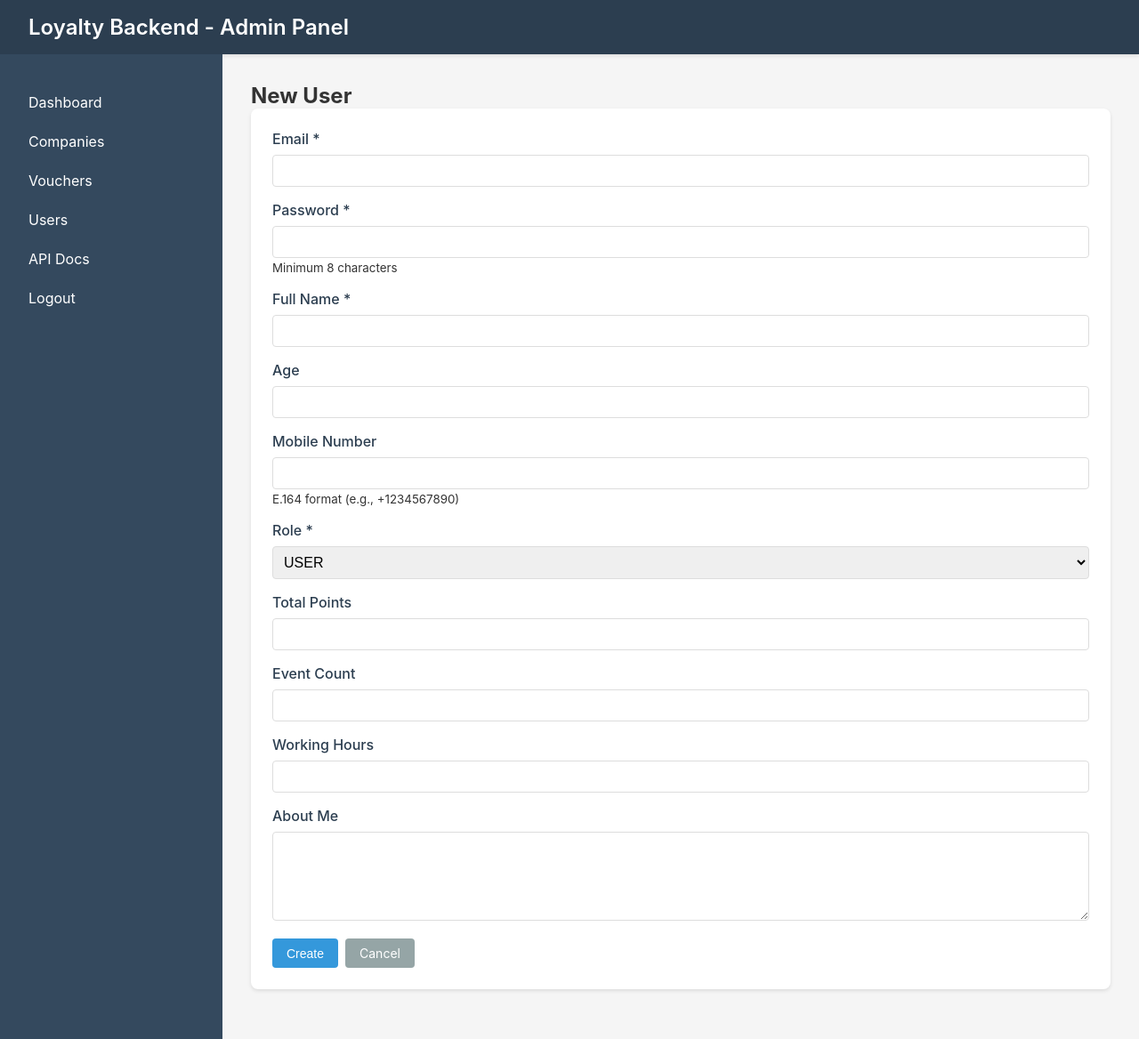
After one commit to Gandobilis/loyalty-backend, a Spring Boot app: page /admin/users/new in a window 1280 px wide. The commit adds this page. Shown: the whole page at 89% size. Run offline with Spring Boot 4, Linux system fonts and the light colour scheme; a user stored in the database is signed in; some of the project's set-up classes (security, data sources, template engines, error pages and the like) are left out, and stand-ins take their place.

Commit message:
Add user CRUD functionality to admin panel
This commit implements full Create, Read, Update, Delete (CRUD) operations for user management in the admin panel:

- Created UserFormDTO for handling user form data with all user fields
- Added createUser() and updateUser() methods to AdminService with password encryption and email uniqueness validation
- Created admin/users/form.html template with separate forms for creating and editing users
- Added controller methods (newUserForm, createUser, editUserForm, updateUser, deleteUser) to AdminViewController
- Updated admin/users/list.html with New User button, Edit/Delete action buttons, and confirmation dialog for deletions

The implementation follows the existing patterns used for voucher and company CRUD operations, ensuring consistency across the admin panel.

🤖 Generated with [Claude Code](https://claude.com/claude-code)

Co-Authored-By: Claude <noreply@anthropic.com>

```diff
--- a/src/main/java/com/multi/loyaltybackend/controller/AdminViewController.java
+++ b/src/main/java/com/multi/loyaltybackend/controller/AdminViewController.java
@@ -2,6 +2,9 @@ package com.multi.loyaltybackend.controller;
 
 import com.multi.loyaltybackend.company.model.Company;
 import com.multi.loyaltybackend.company.service.CompanyService;
+import com.multi.loyaltybackend.dto.UserFormDTO;
+import com.multi.loyaltybackend.model.Role;
+import com.multi.loyaltybackend.model.User;
 import com.multi.loyaltybackend.service.AdminService;
 import com.multi.loyaltybackend.voucher.dto.VoucherRequest;
 import com.multi.loyaltybackend.voucher.model.Voucher;
@@ -193,4 +196,94 @@ public class AdminViewController {
         model.addAttribute("users", adminService.getAllUsers());
         return "admin/users/list";
     }
+
+    @GetMapping("/users/new")
+    public String newUserForm(Model model) {
+        model.addAttribute("user", new UserFormDTO());
+        return "admin/users/form";
+    }
+
+    @PostMapping("/users/new")
+    public String createUser(@ModelAttribute UserFormDTO userForm, RedirectAttributes redirectAttributes) {
+        try {
+            adminService.createUser(userForm);
+            redirectAttributes.addFlashAttribute("successMessage", "User created successfully!");
+            return "redirect:/admin/users";
+        } catch (Exception e) {
+            redirectAttributes.addFlashAttribute("errorMessage", "Error creating user: " + e.getMessage());
+            return "redirect:/admin/users/new";
+        }
+    }
+
+    @GetMapping("/users/edit/{id}")
+    public String editUserForm(@PathVariable Long id, Model model) {
+        try {
+            User user = adminService.getUserById(id) != null
+                    ? convertToUser(adminService.getUserById(id))
+                    : null;
+            if (user == null) {
+                model.addAttribute("errorMessage", "User not found");
+                return "admin/users/list";
+            }
+            UserFormDTO formDTO = UserFormDTO.builder()
+                    .id(user.getId())
+                    .email(user.getEmail())
+                    .fullName(user.getFullName())
+                    .age(user.getAge())
+                    .mobileNumber(user.getMobileNumber())
+                    .totalPoints(user.getTotalPoints())
+                    .eventCount(user.getEventCount())
+                    .workingHours(user.getWorkingHours())
+                    .aboutMe(user.getAboutMe())
+                    .role(user.getRole())
+                    .build();
+            model.addAttribute("user", formDTO);
+        } catch (Exception e) {
+            model.addAttribute("errorMessage", "Error loading user: " + e.getMessage());
+        }
+        return "admin/users/form";
+    }
+
+    @PostMapping("/users/edit/{id}")
+    public String updateUser(
+            @PathVariable Long id,
+            @ModelAttribute UserFormDTO userForm,
+            RedirectAttributes redirectAttributes) {
+        try {
+            adminService.updateUser(id, userForm);
+            redirectAttributes.addFlashAttribute("successMessage", "User updated successfully!");
+            return "redirect:/admin/users";
+        } catch (Exception e) {
+            redirectAttributes.addFlashAttribute("errorMessage", "Error updating user: " + e.getMessage());
+            return "redirect:/admin/users/edit/" + id;
+        }
+    }
+
+    @PostMapping("/users/delete/{id}")
+    public String deleteUser(@PathVariable Long id, RedirectAttributes redirectAttributes) {
+        try {
+            adminService.deleteUser(id);
+            redirectAttributes.addFlashAttribute("successMessage", "User deleted successfully!");
+        } catch (Exception e) {
+            redirectAttributes.addFlashAttribute("errorMessage", "Error deleting user: " + e.getMessage());
+        }
+        return "redirect:/admin/users";
+    }
+
+    /**
+     * Helper method to convert UserManagementDTO to User for form editing
+     */
+    private User convertToUser(com.multi.loyaltybackend.dto.UserManagementDTO userDTO) {
+        return User.builder()
+                .id(userDTO.getId())
+                .email(userDTO.getEmail())
+                .fullName(userDTO.getFullName())
+                .age(userDTO.getAge())
+                .mobileNumber(userDTO.getMobileNumber())
+                .totalPoints(userDTO.getTotalPoints())
+                .eventCount(userDTO.getEventCount())
+                .workingHours(userDTO.getWorkingHours())
+                .role(userDTO.getRole())
+                .build();
+    }
 }
--- /dev/null
+++ b/src/main/resources/templates/admin/users/form.html
@@ -0,0 +1,153 @@
+<!DOCTYPE html>
+<html xmlns:th="http://www.thymeleaf.org">
+<head>
+    <meta charset="UTF-8">
+    <meta name="viewport" content="width=device-width, initial-scale=1.0">
+    <title th:text="${user.id != null ? 'Edit User' : 'New User'} + ' - Admin Panel'">User Form</title>
+    <style th:replace="~{fragments/styles :: admin-styles}"></style>
+</head>
+<body>
+    <div class="header">
+        <h1>Loyalty Backend - Admin Panel</h1>
+    </div>
+
+    <div class="container">
+        <aside th:replace="~{fragments/sidebar :: sidebar}"></aside>
+
+        <main class="main-content">
+            <div th:if="${successMessage}" class="alert alert-success" th:text="${successMessage}"></div>
+            <div th:if="${errorMessage}" class="alert alert-error" th:text="${errorMessage}"></div>
+
+            <h2 th:text="${user.id != null ? 'Edit User' : 'New User'}">User Form</h2>
+
+            <div class="card">
+                <!-- Create form -->
+                <form th:if="${user.id == null}" th:action="@{/admin/users/new}" method="post">
+                    <div class="form-group">
+                        <label for="email-new">Email *</label>
+                        <input type="email" id="email-new" name="email" th:value="${user.email}" required>
+                    </div>
+
+                    <div class="form-group">
+                        <label for="password-new">Password *</label>
+                        <input type="password" id="password-new" name="password" minlength="8" required>
+                        <small>Minimum 8 characters</small>
+                    </div>
+
+                    <div class="form-group">
+                        <label for="fullName-new">Full Name *</label>
+                        <input type="text" id="fullName-new" name="fullName" th:value="${user.fullName}" required minlength="2" maxlength="100">
+                    </div>
+
+                    <div class="form-group">
+                        <label for="age-new">Age</label>
+                        <input type="number" id="age-new" name="age" th:value="${user.age}" min="0" max="150">
+                    </div>
+
+                    <div class="form-group">
+                        <label for="mobileNumber-new">Mobile Number</label>
+                        <input type="tel" id="mobileNumber-new" name="mobileNumber" th:value="${user.mobileNumber}" pattern="^\+?[1-9]\d{1,14}$">
+                        <small>E.164 format (e.g., +1234567890)</small>
+                    </div>
+
+                    <div class="form-group">
+                        <label for="role-new">Role *</label>
+                        <select id="role-new" name="role" required>
+                            <option value="USER" th:selected="${user.role == null || user.role.name() == 'USER'}">USER</option>
+                            <option value="ADMIN" th:selected="${user.role != null && user.role.name() == 'ADMIN'}">ADMIN</option>
+                        </select>
+                    </div>
+
+                    <div class="form-group">
+                        <label for="totalPoints-new">Total Points</label>
+                        <input type="number" id="totalPoints-new" name="totalPoints" th:value="${user.totalPoints}" min="0" value="0">
+                    </div>
+
+                    <div class="form-group">
+                        <label for="eventCount-new">Event Count</label>
+                        <input type="number" id="eventCount-new" name="eventCount" th:value="${user.eventCount}" min="0" value="0">
+                    </div>
+
+                    <div class="form-group">
+                        <label for="workingHours-new">Working Hours</label>
+                        <input type="number" id="workingHours-new" name="workingHours" th:value="${user.workingHours}" min="0" value="0">
+                    </div>
+
+                    <div class="form-group">
+                        <label for="aboutMe-new">About Me</label>
+                        <textarea id="aboutMe-new" name="aboutMe" maxlength="2000" th:text="${user.aboutMe}"></textarea>
+                    </div>
+
+                    <div class="actions">
+                        <button type="submit" class="btn btn-primary">Create</button>
+                        <a th:href="@{/admin/users}" class="btn btn-secondary">Cancel</a>
+                    </div>
+                </form>
+
+                <!-- Edit form -->
+                <form th:if="${user.id != null}" th:action="@{/admin/users/edit/{id}(id=${user.id})}" method="post">
+                    <div class="form-group">
+                        <label for="email-edit">Email *</label>
+                        <input type="email" id="email-edit" name="email" th:value="${user.email}" required>
+                    </div>
+
+                    <div class="form-group">
+                        <label for="password-edit">Password</label>
+                        <input type="password" id="password-edit" name="password" minlength="8">
+                        <small>Leave blank to keep current password</small>
+                    </div>
+
+                    <div class="form-group">
+                        <label for="fullName-edit">Full Name *</label>
+                        <input type="text" id="fullName-edit" name="fullName" th:value="${user.fullName}" required minlength="2" maxlength="100">
+                    </div>
+
+                    <div class="form-group">
+                        <label for="age-edit">Age</label>
+                        <input type="number" id="age-edit" name="age" th:value="${user.age}" min="0" max="150">
+                    </div>
+
+                    <div class="form-group">
+                        <label for="mobileNumber-edit">Mobile Number</label>
+                        <input type="tel" id="mobileNumber-edit" name="mobileNumber" th:value="${user.mobileNumber}" pattern="^\+?[1-9]\d{1,14}$">
+                        <small>E.164 format (e.g., +1234567890)</small>
+                    </div>
+
+                    <div class="form-group">
+                        <label for="role-edit">Role *</label>
+                        <select id="role-edit" name="role" required>
+                            <option value="USER" th:selected="${user.role != null && user.role.name() == 'USER'}">USER</option>
+                            <option value="ADMIN" th:selected="${user.role != null && user.role.name() == 'ADMIN'}">ADMIN</option>
+                        </select>
+                    </div>
+
+                    <div class="form-group">
+                        <label for="totalPoints-edit">Total Points</label>
+                        <input type="number" id="totalPoints-edit" name="totalPoints" th:value="${user.totalPoints}" min="0">
+                    </div>
+
+                    <div class="form-group">
+                        <label for="eventCount-edit">Event Count</label>
+                        <input type="number" id="eventCount-edit" name="eventCount" th:value="${user.eventCount}" min="0">
+                    </div>
+
+                    <div class="form-group">
+                        <label for="workingHours-edit">Working Hours</label>
+                        <input type="number" id="workingHours-edit" name="workingHours" th:value="${user.workingHours}" min="0">
+                    </div>
+
+                    <div class="form-group">
+                        <label for="aboutMe-edit">About Me</label>
+                        <textarea id="aboutMe-edit" name="aboutMe" maxlength="2000" th:text="${user.aboutMe}"></textarea>
+                    </div>
+
+                    <div class="actions">
+                        <button type="submit" class="btn btn-primary">Update</button>
+                        <a th:href="@{/admin/users}" class="btn btn-secondary">Cancel</a>
+                    </div>
+                </form>
+            </div>
+        </main>
+    </div>
+</body>
+</html>
```
Also changed, not shown: src/main/java/com/multi/loyaltybackend/dto/UserFormDTO.java (added, +25 -0 lines), src/main/java/com/multi/loyaltybackend/service/AdminService.java (+64 -0 lines), src/main/resources/templates/admin/users/list.html (+14 -1 lines).
